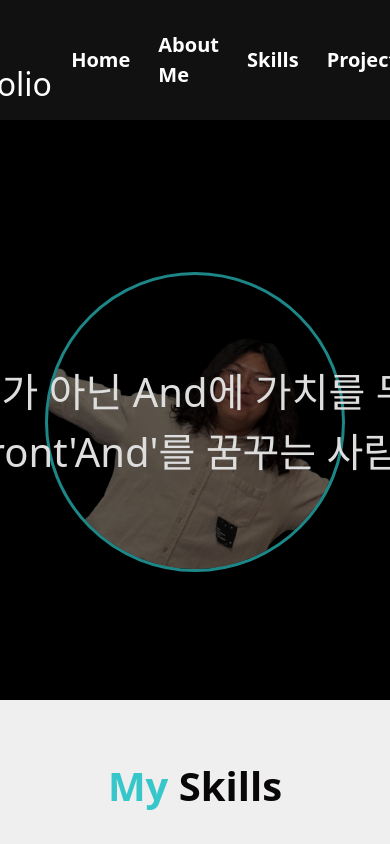
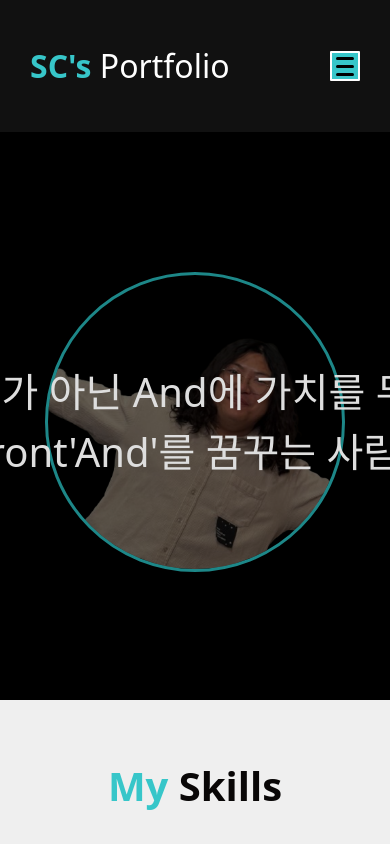
Before and after one commit to interclear94/scportfolio, a React (Vite) app: page / in a window 390 px wide. Shown: the top 844 px of the page. Built offline with nearby package versions, Linux system fonts and the light colour scheme.

Commit message:
index.css/@theme으로 반응형 커스터

```diff
--- a/package.json
+++ b/package.json
@@ -10,7 +10,7 @@
     "preview": "vite preview"
   },
   "dependencies": {
-    "@tailwindcss/vite": "^4.1.3",
+    "@tailwindcss/vite": "^4.1.4",
     "gsap": "^3.12.7",
     "react": "^19.0.0",
     "react-dom": "^19.0.0"
--- a/src/components/header/Header.jsx
+++ b/src/components/header/Header.jsx
@@ -1,17 +1,22 @@
-import React from "react";
+import React, { useState } from "react";
 import Menu from "./Menu";
 import LogoName from "./LogoName";
+import MenuBtn from "./MenuBtn";
 
 const Header = () => {
+  const [activeMenu, setActiveMenu] = useState(false);
   return (
     <header className="fixed z-30 w-[100%] py-3 bg-[#111] flex justify-center items-center">
       <div className="flex justify-between items-center w-[1200px] bg-[#11111]">
         <LogoName />
         <Menu />
+        <MenuBtn
+          onClick={() => setActiveMenu(!activeMenu)}
+          isActive={activeMenu}
+        />
         <a
           href="https://jakapark.tistory.com/"
-          className="flex justify-center items-center w-[80px] h-[42px] rounded-2xl  border-[2px] border-[#37C6C9] text-[#37C6C9] font-semibold hover:border-[#37C6C9] hover:bg-[#37C6C9] hover:text-[#fff] transition duration-150"
-        >
+          className="hidden lg:flex justify-center items-center w-[80px] h-[42px] rounded-2xl  border-[2px] border-[#37C6C9] text-[#37C6C9] font-semibold hover:border-[#37C6C9] hover:bg-[#37C6C9] hover:text-[#fff] transition duration-150 sm:hidden xl:flex">
           BLOG
         </a>
       </div>
--- a/src/components/header/LogoName.jsx
+++ b/src/components/header/LogoName.jsx
@@ -2,7 +2,7 @@ import React from "react";
 
 const LogoName = () => {
   return (
-    <h1 className="text-[#fff] text-[2rem] font-bold cursor-pointer">
+    <h1 className="xm:m-[30px] lg:mx-0 text-[#fff] text-[2rem] font-bold cursor-pointer">
       <span className="text-[#37C6C9]">SC's</span>{" "}
       <span className="font-light">Portfolio</span>
     </h1>
--- a/src/components/header/Menu.jsx
+++ b/src/components/header/Menu.jsx
@@ -2,7 +2,7 @@ import React from "react";
 
 const Menu = () => {
   return (
-    <nav>
+    <nav className="hidden lg:block">
       <ul className="flex justify-center items-center gap-x-[1.75rem] text-[#fff] text-[1.25rem] font-semibold">
         <li className="cursor-pointer hover:text-[#37C6C9] transition duration-150">
           Home
--- /dev/null
+++ b/src/components/header/MenuBtn.jsx
@@ -0,0 +1,27 @@
+const MenuBtn = ({ onClick, isActive }) => {
+  const menuBtnBarStyle = "block w-[70%] h-[3px] bg-[#000] rounded-[1.5px]";
+  return (
+    <div
+      className="flex mx-[30px] lg:hidden flex-col justify-center items-center gap-y-[5px] w-[30px] h-[30px] bg-[#37C6C9] rounded-[1px] cursor-pointer border-[2px] border-[#fff] relative "
+      onClick={onClick}>
+      <span
+        className={`${menuBtnBarStyle} ${
+          isActive
+            ? "absolute rotate-45 left-[50%] top-[50%] translate-[-50%]"
+            : "rotete-0"
+        }`}></span>
+      <span
+        className={`${menuBtnBarStyle} ${
+          isActive ? "hidden" : "block"
+        }`}></span>
+      <span
+        className={`${menuBtnBarStyle} ${
+          isActive
+            ? "absolute rotate-135 left-[50%] top-[50%] translate-[-50%]"
+            : "rotete-0"
+        }`}></span>
+    </div>
+  );
+};
+
+export default MenuBtn;
--- a/src/index.css
+++ b/src/index.css
@@ -1,20 +1,7 @@
 @import "tailwindcss";
-/*
-body {
-  margin: 0;
-  padding: 0;
-  box-sizing: border-box;
+@theme {
+  --breakpoint-xm: 320px;
 }
-
-ul,
-ol,
-li {
-  list-style: none;
-}
-
-a {
-  text-decoration: none;
-} */
 
 .blinking-cursor {
   animation: blink 0.5s steps(1, start) infinite;
```
Also changed, not shown: 1 other file (tests, documents, lock files or other folders).
